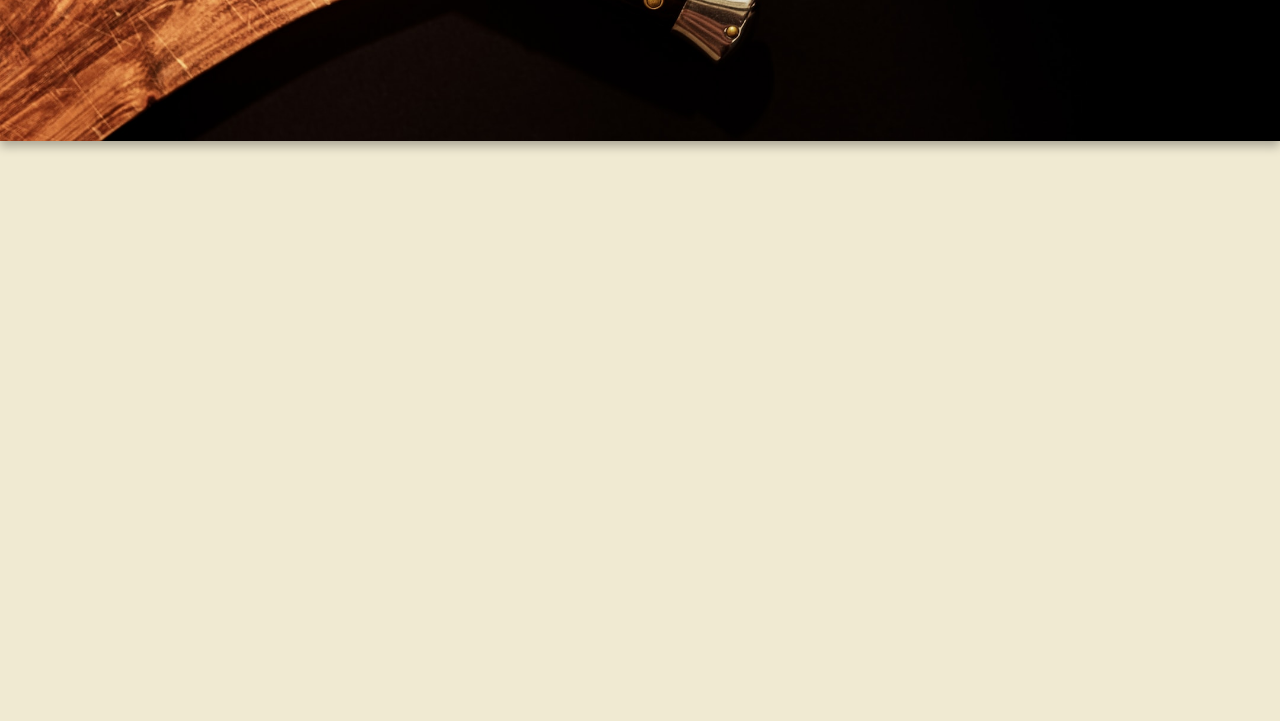
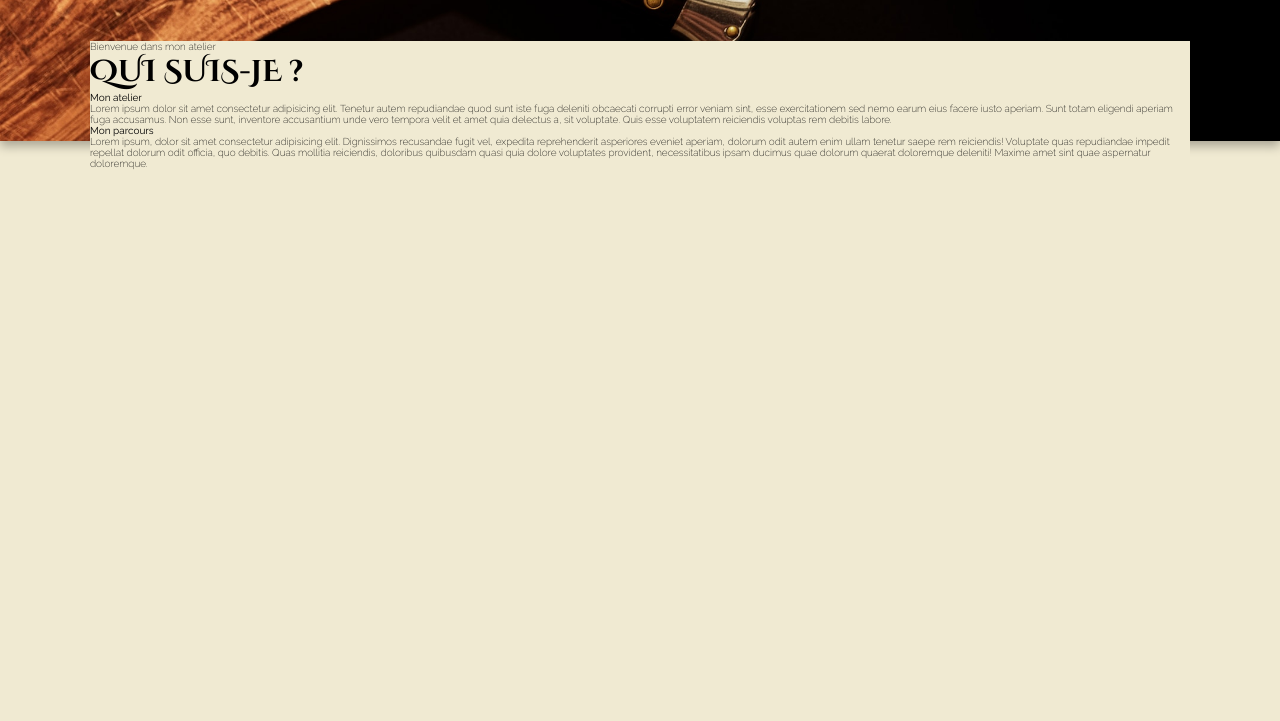
Before and after one commit to BigBen131283/newBeaumerle, a website: page index.html in a window 1280 px wide. Shown: the part 659-1380 px from the top of the page. Drawn offline with Linux system fonts and the light colour scheme; a web font is replaced by a local one.

Commit message:
230817 - negativ container

```diff
--- a/index.html
+++ b/index.html
@@ -34,9 +34,29 @@
             </div>
         </div>
     </header>
+
     <main>
+        <section class="workshop">
+            <div class="negativ-container container">
+                <p class="surtitle">Bienvenue dans mon atelier</p>
+                <h2 class="heading-2">Qui suis-je ?</h2>
 
+                <div class="workshop-container story">
+                    <div class="frame">
+
+                    </div>
+                    <h3 class="heading-3">Mon atelier</h3>
+                    <p>Lorem ipsum dolor sit amet consectetur adipisicing elit. Tenetur autem repudiandae quod sunt iste fuga deleniti obcaecati corrupti error veniam sint, esse exercitationem sed nemo earum eius facere iusto aperiam. Sunt totam eligendi aperiam fuga accusamus. Non esse sunt, inventore accusantium unde vero tempora velit et amet quia delectus a, sit voluptate. Quis esse voluptatem reiciendis voluptas rem debitis labore.</p>
+                </div>
+                <div class="me-container story">
+                    <h3 class="heading-3">Mon parcours</h3>
+                    <p>Lorem ipsum, dolor sit amet consectetur adipisicing elit. Dignissimos recusandae fugit vel, expedita reprehenderit asperiores eveniet aperiam, dolorum odit autem enim ullam tenetur saepe rem reiciendis! Voluptate quas repudiandae impedit repellat dolorum odit officia, quo debitis. Quas mollitia reiciendis, doloribus quibusdam quasi quia dolore voluptates provident, necessitatibus ipsam ducimus quae dolorum quaerat doloremque deleniti! Maxime amet sint quae aspernatur doloremque.</p>
+                </div>
+
+            </div>
+        </section>
     </main>
+
     <footer>
         <div class="footer-container">
             <form action="" class="footer-form">
--- a/src/sass/home.scss
+++ b/src/sass/home.scss
@@ -13,6 +13,10 @@ body{
     min-height: 100vh;
     display: flex;
     flex-direction: column;
+    align-items: center;
+
+    header{
+        width: 100%;
 
         .hero-section{
             width: 100%;
@@ -113,12 +117,44 @@ body{
                 }
             }
         }
+    }
+
 
     main{
         flex-grow: 1;
+        padding: 10px;
+        min-height: 800px;
+        width: 100%;
+        display: flex;
+        flex-direction: column;
+        justify-content: center;
+        align-items: center;
+
+        @include for-desktop{
                 padding: 80px;
-        min-height: 800px;
             }
+        }
+
+        .workshop{
+        width: 100%;
+        display: flex;
+        flex-direction: column;
+        align-items: center;
+        justify-content: flex-start;
+
+        .container{
+            width: 100%;
+
+            @include for-desktop{
+                max-width: 1100px;
+            }
+        }
+
+        .negativ-container{
+            transform: translateY(-180px);
+            background: $background;
 
 
         }
+    }
+}
```
Also changed, not shown: src/css/home.css. Lines whose indentation alone changed are shown as unchanged.
